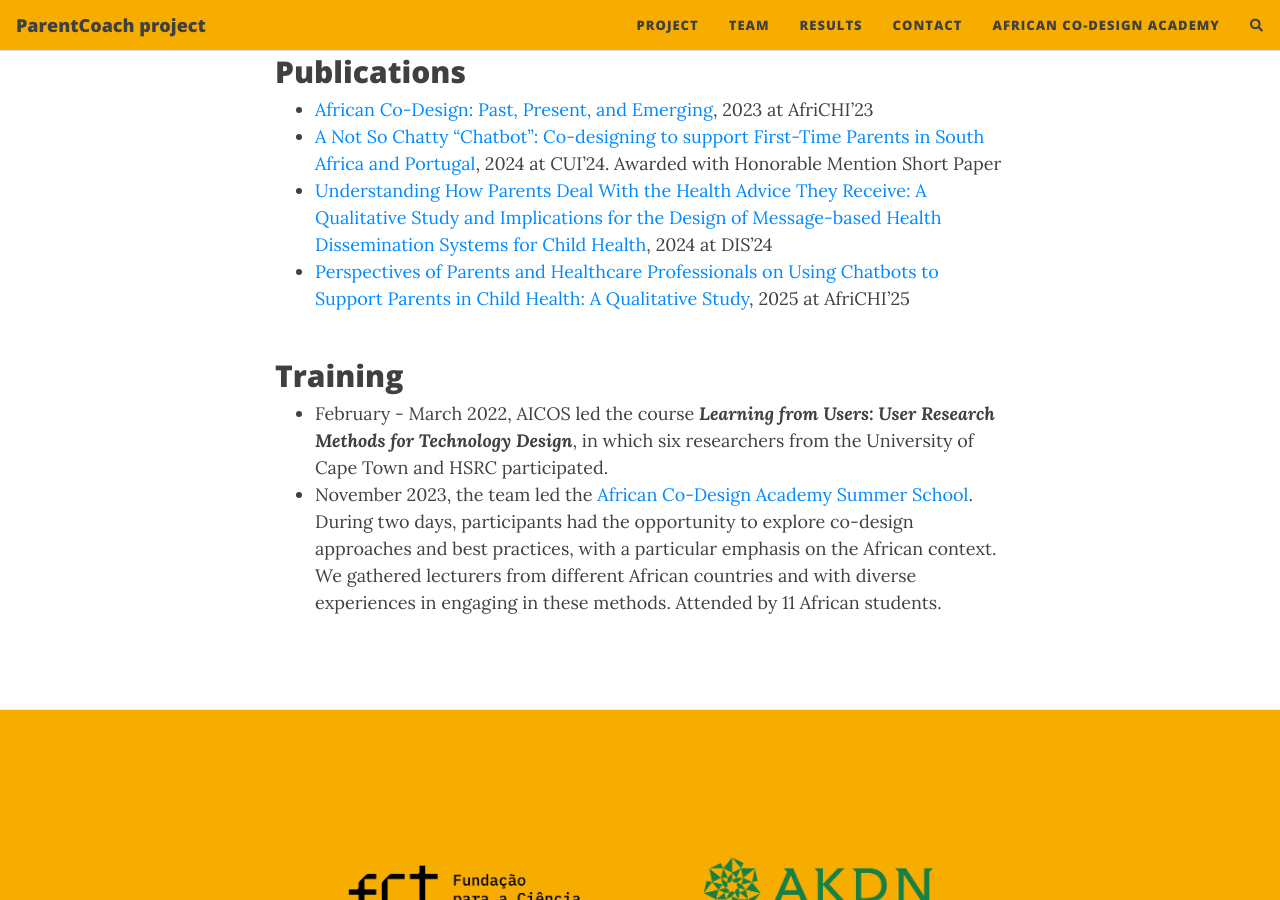
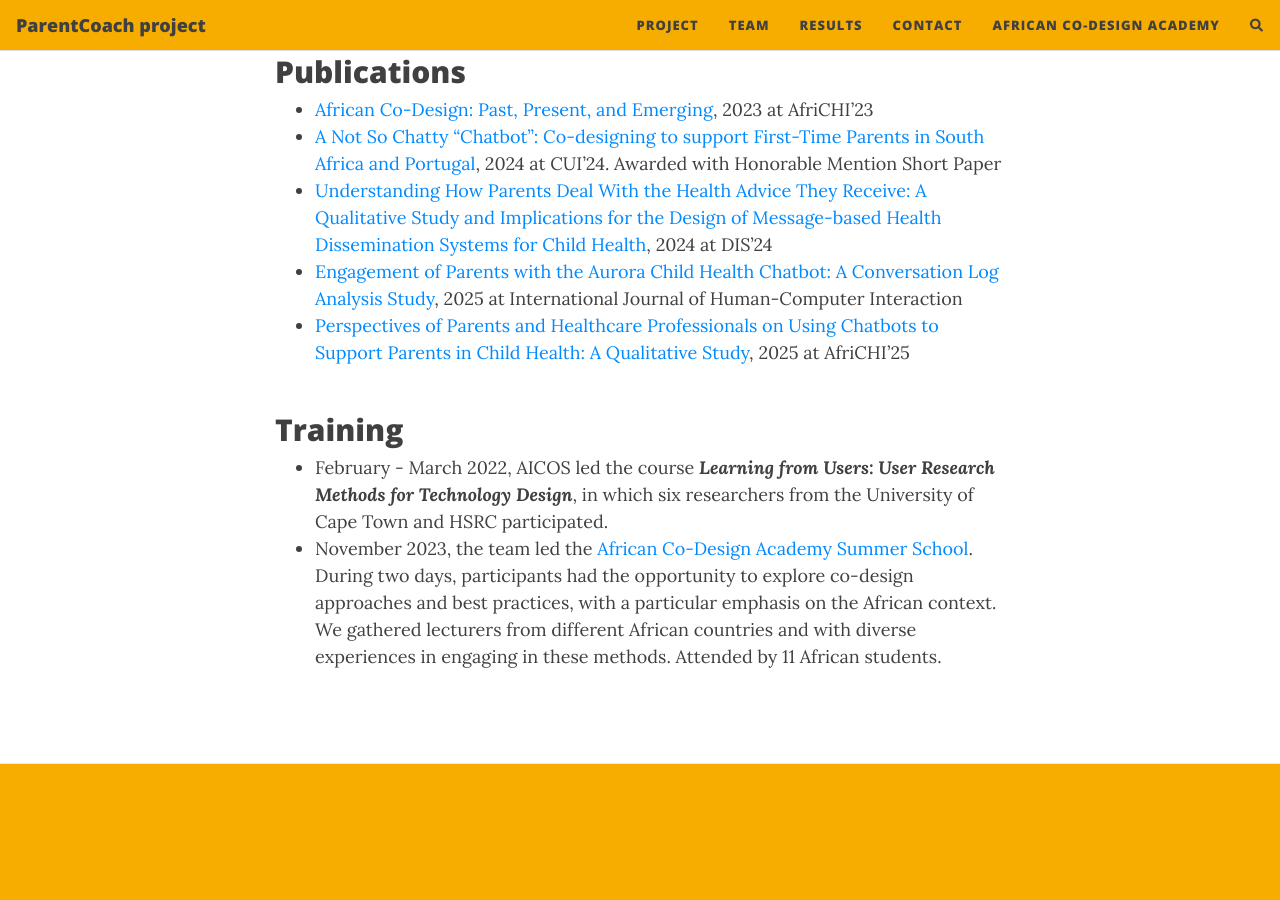
Before and after one commit to fraunhoferportugal/parentcoach-website, a Jekyll site: the page built from results.md, in a window 1280 px wide and 900 px high, scrolled down 589 px. Built offline with Jekyll 4.4.1, drawn with Linux system fonts in a browser that asks for light colours; nearby versions of some CDN libraries; comment, search, counter and statistics services are not loaded.

```diff
--- a/results.md
+++ b/results.md
@@ -27,6 +27,7 @@ The project ParentCoach started in January 2022 and finished in December 2024.<b
 * [African Co-Design: Past, Present, and Emerging](https://dl.acm.org/doi/abs/10.1145/3628096.3629080), 2023 at AfriCHI'23
 * [A Not So Chatty "Chatbot": Co-designing to support First-Time Parents in South Africa and Portugal](https://dl.acm.org/doi/abs/10.1145/3640794.3665571), 2024 at CUI'24. Awarded with Honorable Mention Short Paper
 * [Understanding How Parents Deal With the Health Advice They Receive: A Qualitative Study and Implications for the Design of Message-based Health Dissemination Systems for Child Health](https://dl.acm.org/doi/10.1145/3643834.3661504), 2024 at DIS'24
+* [Engagement of Parents with the Aurora Child Health Chatbot: A Conversation Log Analysis Study](https://www.tandfonline.com/doi/abs/10.1080/10447318.2025.2492805), 2025 at International Journal of Human-Computer Interaction
 * [Perspectives of Parents and Healthcare Professionals on Using Chatbots to Support Parents in Child Health: A Qualitative Study](https://dl.acm.org/doi/full/10.1145/3757232.3757252), 2025 at AfriCHI'25 <br/><br/>
 
 
```
Also changed, not shown: team.md (+1 -1 lines).
